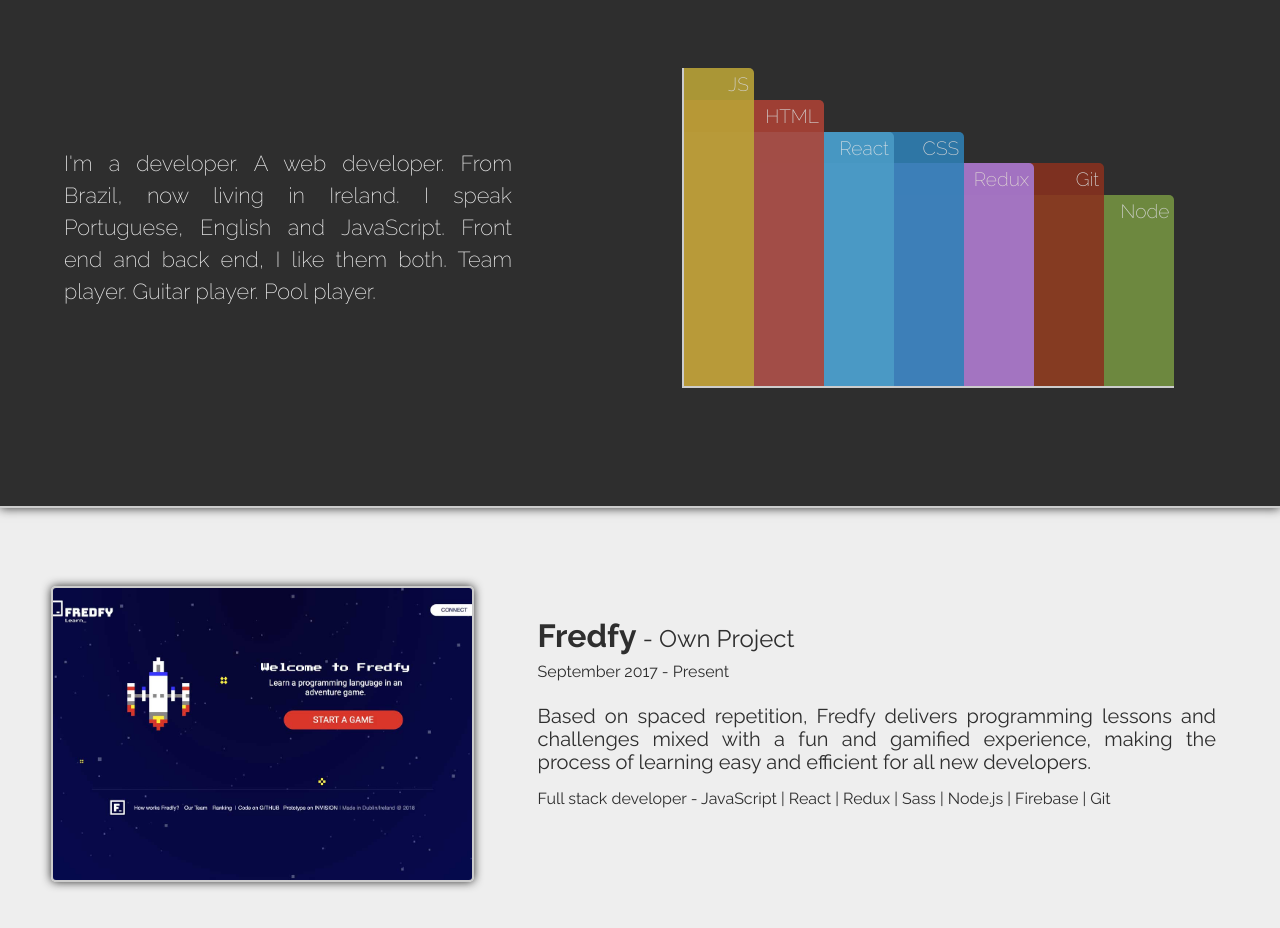
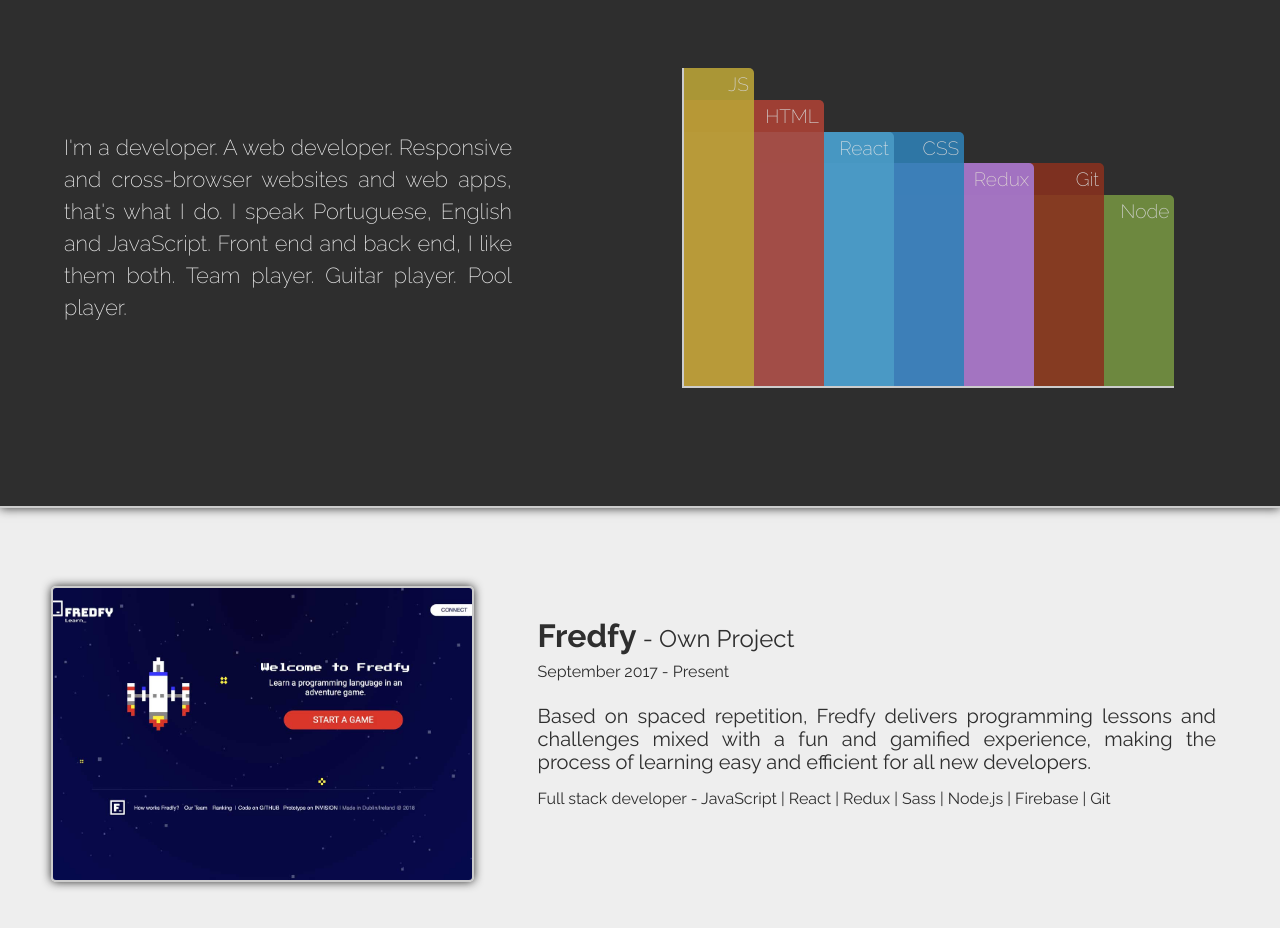
Before and after one commit to marcelscruz/portfolio, a React app: page / in a window 1280 px wide. Shown: the part 860-1788 px from the top of the page. Built offline with nearby package versions, Linux system fonts and the light colour scheme; a web font is replaced by a local one.

Commit message:
changing About text

```diff
--- a/src/components/About.js
+++ b/src/components/About.js
@@ -10,10 +10,10 @@
         <div className="about__profile">
           <Fade bottom>
             <h3>
-              I'm a developer. A web developer. From Brazil, now living in
-              Ireland. I speak Portuguese, English and JavaScript. Front end and
-              back end, I like them both. Team player. Guitar player. Pool
-              player.
+              I'm a developer. A web developer. Responsive and cross-browser
+              websites and web apps, that's what I do. I speak Portuguese,
+              English and JavaScript. Front end and back end, I like them both.
+              Team player. Guitar player. Pool player.
             </h3>
           </Fade>
         </div>
```
Also changed, not shown: 1 other file (tests, documents, lock files or other folders).
